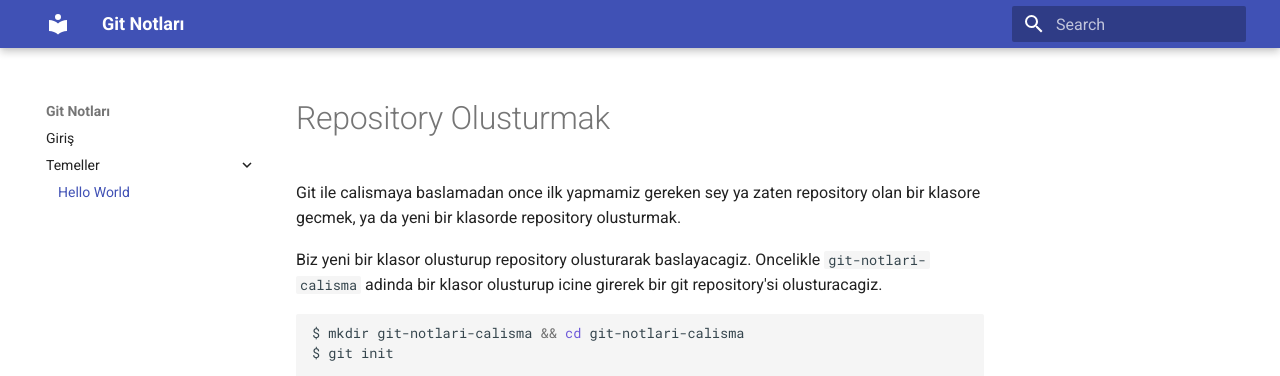
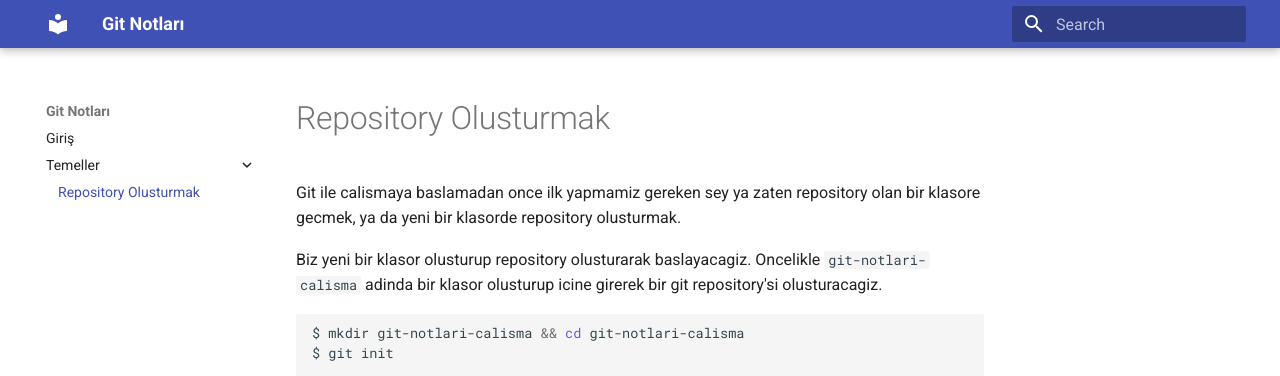
Before and after one commit to buravc/git-kilavuzu, an MkDocs documentation site: the page built from docs/temeller/repository-olusturmak.md, in a window 1280 px wide. Shown: the top 376 px of the page. Built offline with MkDocs 1.6.1 and Material for MkDocs 9.7.7, drawn with Linux system fonts in a browser that asks for light colours.

Commit message:
rename hello-world to repository-olusturmak

```diff
--- a/mkdocs.yml
+++ b/mkdocs.yml
@@ -6,7 +6,7 @@ theme:
 nav:
   - index.md
   - Temeller:
-    - "Hello World": temeller/hello-world.md
+    - "Repository Olusturmak": temeller/repository-olusturmak.md
 
 markdown_extensions:
   - admonition
```
Also changed, not shown: docs/temeller/repository-olusturmak.md (renamed from docs/temeller/hello-world.md).
